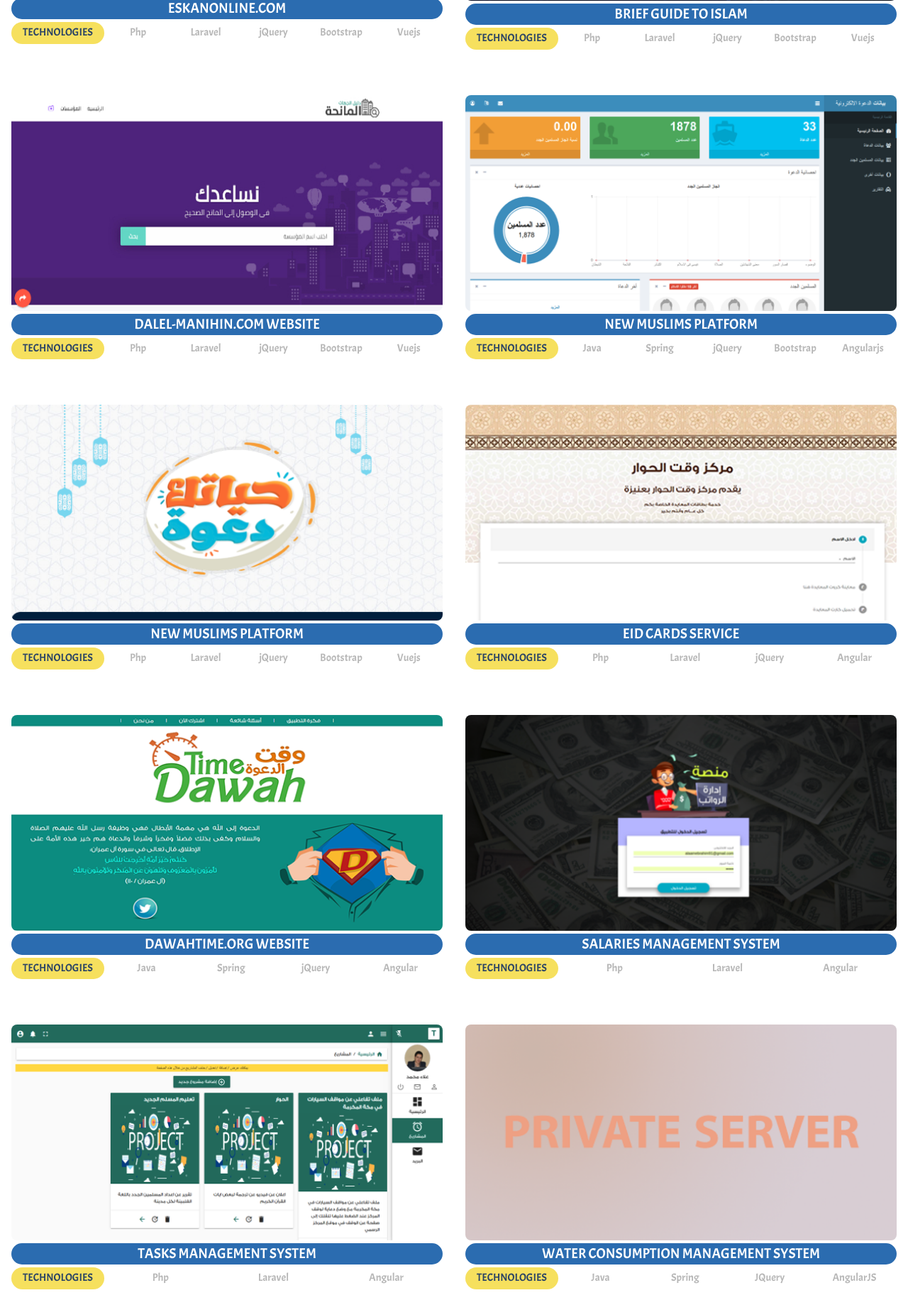
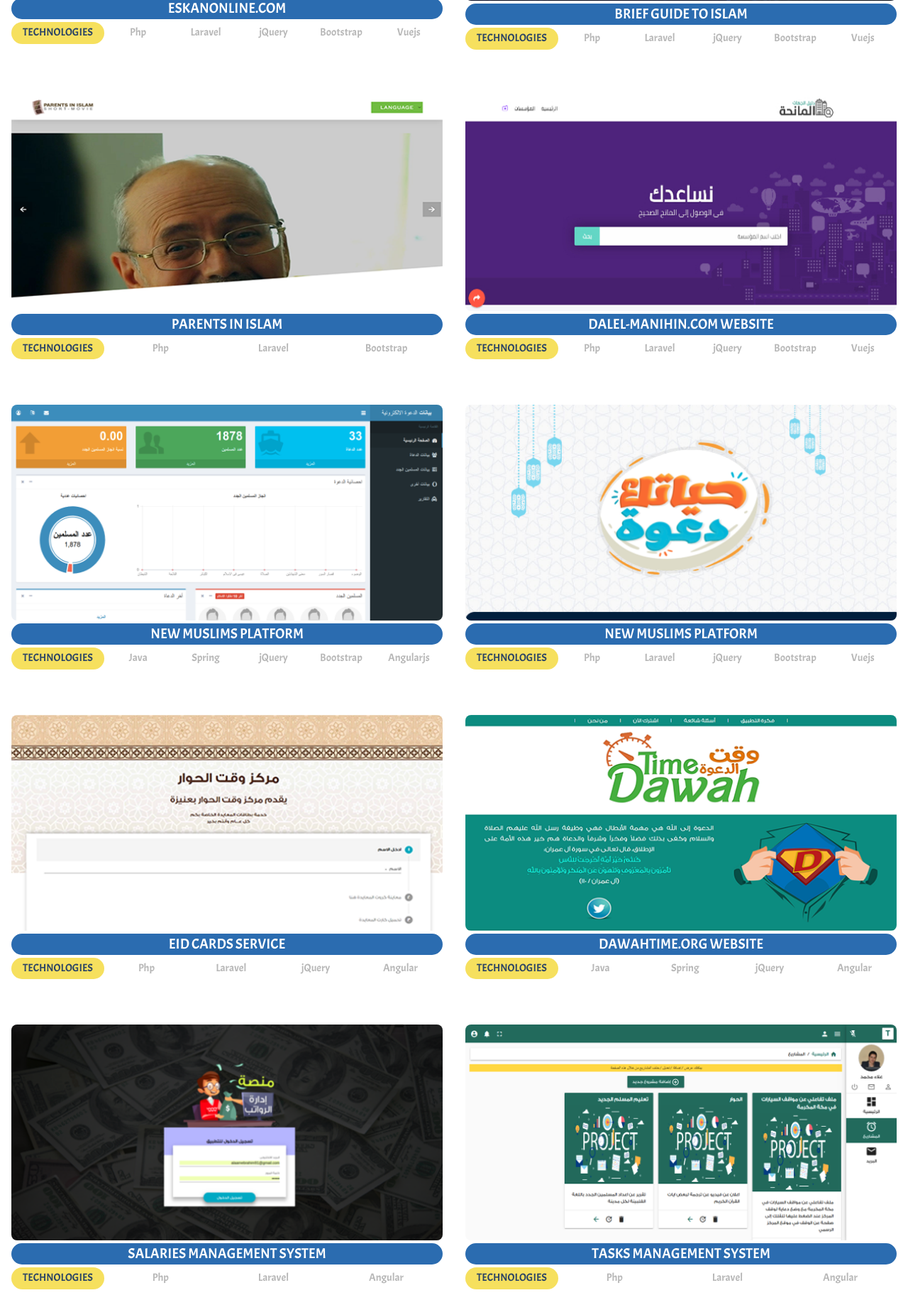
Before and after one commit to alaamebrahim/alaamebrahim, a PHP site: page / in a window 1280 px wide. Shown: the part 1825-3656 px from the top of the page at 71% size. Run offline with PHP 8.4, Linux system fonts and the light colour scheme; style sheets or scripts are compiled from the project's sources.

Commit message:
added parentsinislam.com

```diff
--- a/assets/scss/design.scss
+++ b/assets/scss/design.scss
@@ -51,8 +51,7 @@
   display: inline-block;
   width: 64px;
   height: 64px;
-}
-.lds-dual-ring:after {
+  &:after {
     content: " ";
     display: block;
     width: 46px;
@@ -63,6 +62,8 @@
     border-color: #fff transparent #fff transparent;
     animation: lds-dual-ring 1.2s linear infinite;
   }
+}
+
 @keyframes lds-dual-ring {
   0% {
     transform: rotate(0deg);
--- a/index.html
+++ b/index.html
@@ -109,6 +109,29 @@
                                         Bootstrap</p>
                                     <p class="hover:bg-gray-200 flex-1 mx-1 rounded-full transition duration-500">
                                         Vuejs</p>
+                                </div>
+                            </div>
+                        </div>
+                    </a>
+                </div>
+                <div class="w-full md:w-1/2 flex p-0 my-4">
+                    <a href="https://parentsinislam.com"
+                       class="w-full p-4 rounded hover:shadow-md hover:bg-gray-100 transition duration-500"
+                       target="_blank">
+                        <div class="flex flex-col w-full p-0">
+                            <img class="lazyload p-0 rounded-lg" data-src="assets/images/parentsinislam.png"
+                                 alt="Brief Guide To Islam">
+                            <h4 class="text-md sm:text-xl uppercase bg-blue-700 hover:bg-blue-600 transition duration-500 text-white rounded-full mt-1">
+                                Parents in islam</h4>
+                            <div class="flex flex-col md:flex-row flex-wrap justify-between items-center mt-1">
+                                <h5 class="bg-yellow-400 py-1 px-4 text-blue-900 rounded-full">TECHNOLOGIES</h5>
+                                <div class="flex-grow flex flex-wrap justify-center items-center">
+                                    <p class="hover:bg-gray-200 flex-1 mx-1 rounded-full transition duration-500">
+                                        Php</p>
+                                    <p class="hover:bg-gray-200 flex-1 mx-1 rounded-full transition duration-500">
+                                        Laravel</p>
+                                    <p class="hover:bg-gray-200 flex-1 mx-1 rounded-full transition duration-500">
+                                        Bootstrap</p>
                                 </div>
                             </div>
                         </div>
```
Also changed, not shown: assets/images/parentsinislam.png (added), assets/images/tabsbg.png (added). Lines whose indentation alone changed are shown as unchanged.
